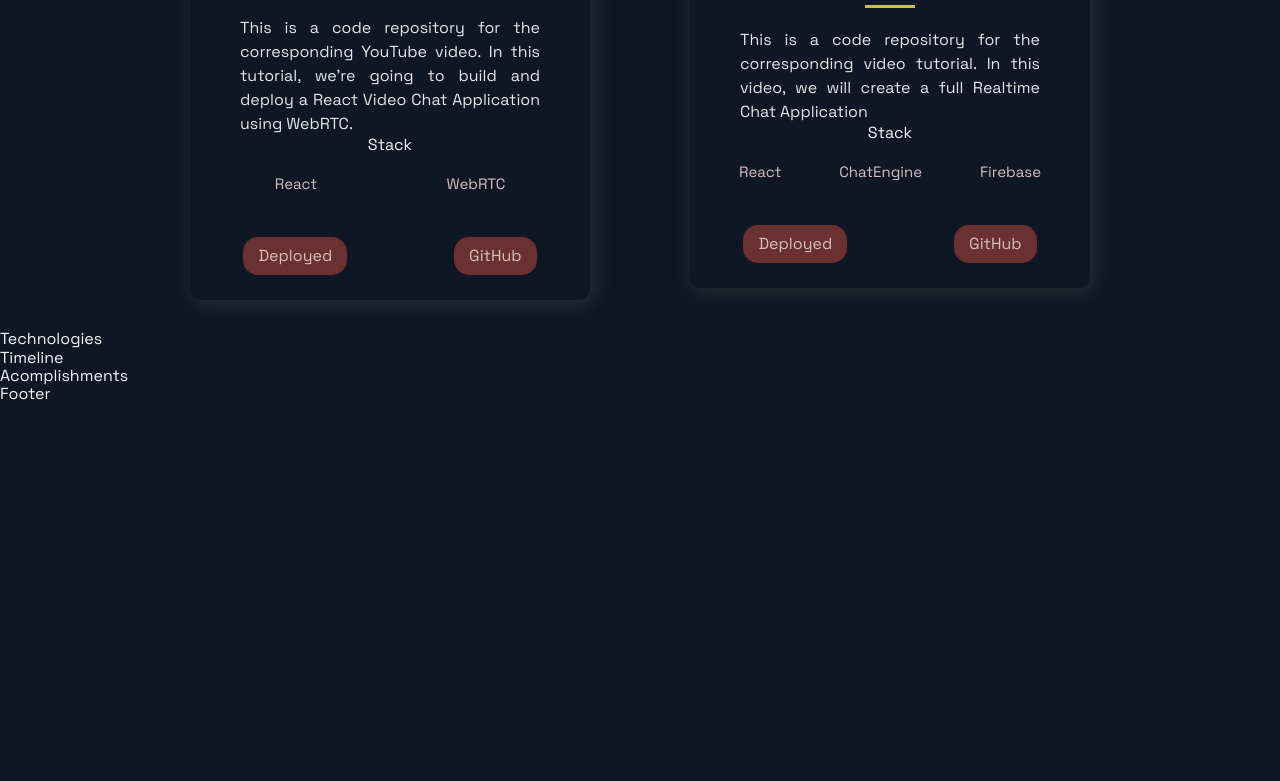
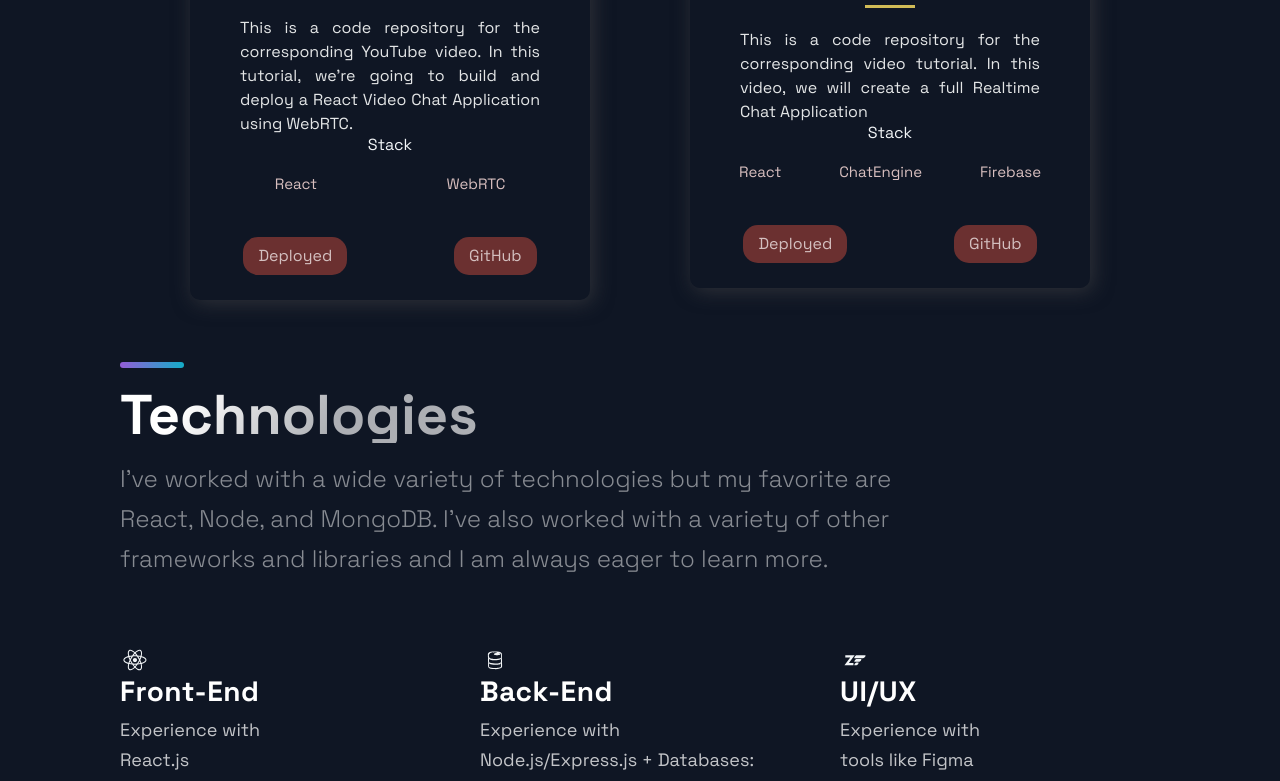
Before and after one commit to tylerhance/tylers-webdev-portfolio, a Next.js app: page / in a window 1280 px wide. Shown: the part 2000-2781 px from the top of the page. Before the commit the page ends 2404 px from the top, so only its background shows below. Built offline with nearby package versions, Linux system fonts and the light colour scheme.

Commit message:
Adding content to technologies section.

```diff
--- a/src/components/Hero/Hero.js
+++ b/src/components/Hero/Hero.js
@@ -12,7 +12,7 @@
         Full-Stack Web Developer
       </SectionTitle>
       <SectionText>
-        I am a full-stack web developer with a passion for problem solving and design. I specialize in the MERN stack (MongoDB, Express, React, Node), but I am always open to learning new technologies.
+        I am a full-stack web developer with a passion for problem solving and design. I specialize in the MERN stack (Mongo, Express, React, Node), but I am always open to learning new technologies.
       </SectionText>
       <Button onClick={() => window.location = 'https://github.com/tylerhance' }>Learn More</Button>
     </LeftSection>
--- a/src/components/Technologies/Technologies.js
+++ b/src/components/Technologies/Technologies.js
@@ -4,9 +4,47 @@
 import { List, ListContainer, ListItem, ListParagraph, ListTitle } from './TechnologiesStyles';
 
 const Technologies = () =>  (
-  <div>
-    Technologies
-  </div>
+  <Section id='tech'>
+    <SectionDivider />
+    <br />
+    <SectionTitle>Technologies</SectionTitle>
+    <SectionText>
+      I've worked with a wide variety of technologies but my favorite are React, Node, and MongoDB. I've also worked with a variety of other frameworks and libraries and I am always eager to learn more.
+
+    </SectionText>
+    <List>
+      <ListItem>
+        <DiReact size="3rem" />
+        <ListContainer>
+          <ListTitle>Front-End</ListTitle>
+          <ListParagraph>
+            Experience with <br />
+            React.js
+          </ListParagraph>
+        </ListContainer>
+      </ListItem>
+      <ListItem>
+        <DiFirebase size="3rem" />
+        <ListContainer>
+          <ListTitle>Back-End</ListTitle>
+          <ListParagraph>
+            Experience with <br />
+            Node.js/Express.js  + Databases: MongoDB & MySQL
+          </ListParagraph>
+        </ListContainer>
+      </ListItem>
+      <ListItem>
+        <DiZend size="3rem" />
+        <ListContainer>
+          <ListTitle>UI/UX</ListTitle>
+          <ListParagraph>
+            Experience with <br />
+            tools like Figma
+          </ListParagraph>
+        </ListContainer>
+      </ListItem>
+    </List>
+  </Section>
 );
 
 export default Technologies;
```
